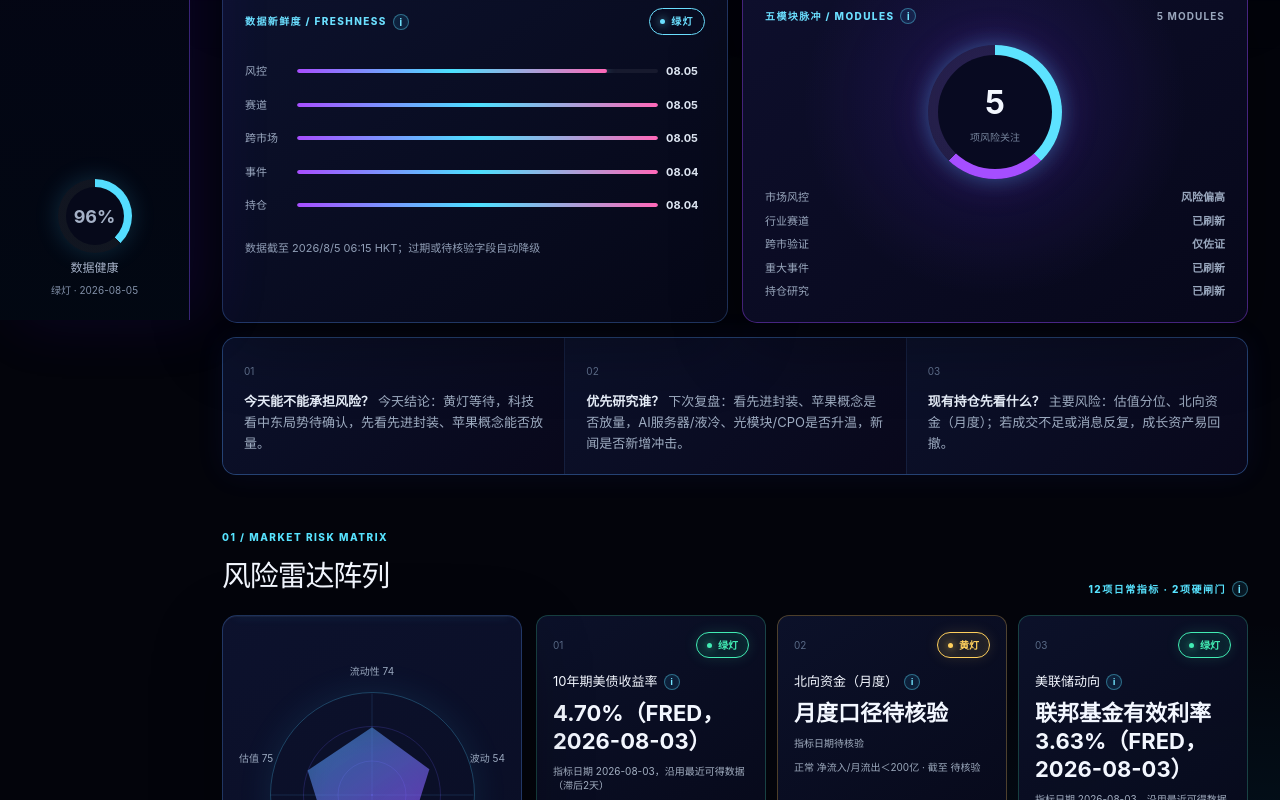
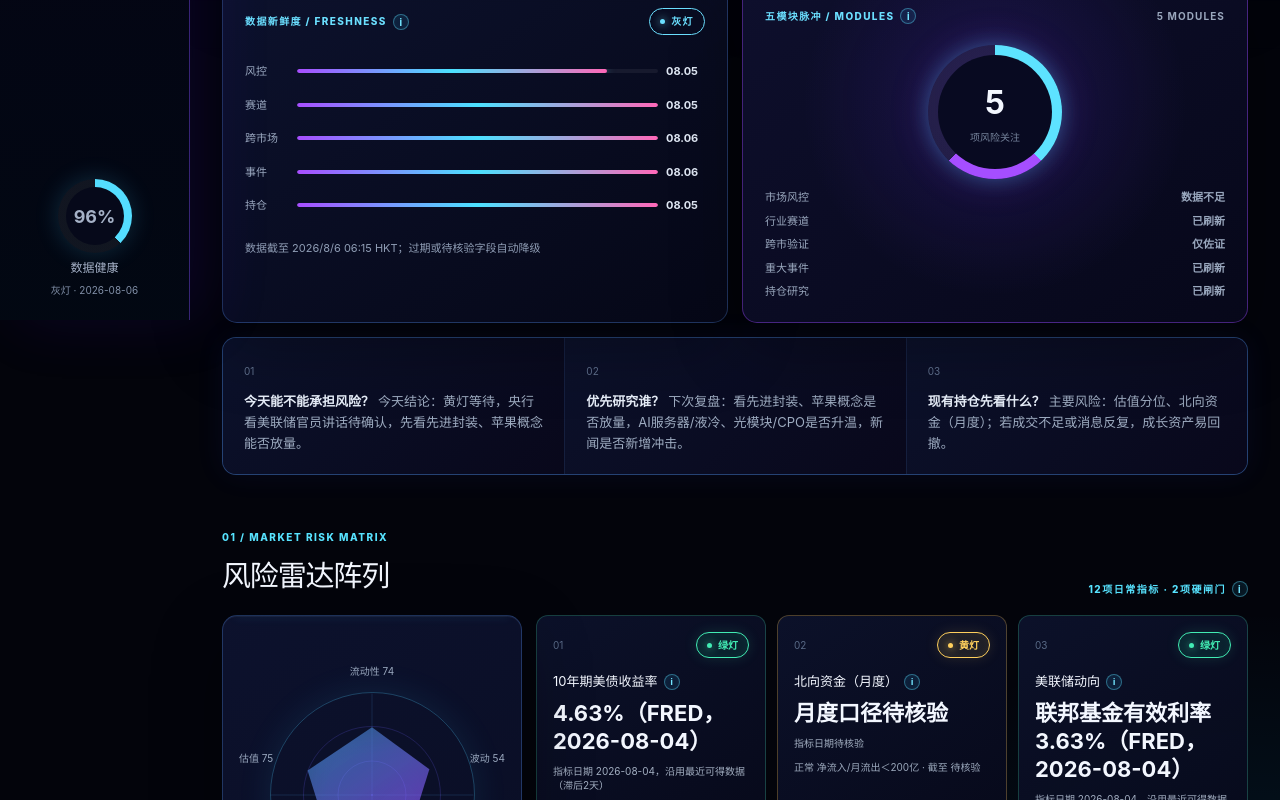
Before and after one commit to judebrisbylg-matthew/investment-market-dashboard, a Next.js app in the folder dashboard/: page / in a window 1280 px wide. Shown: the part 480-1280 px from the top of the page. Built offline with nearby package versions, Linux system fonts and the light colour scheme.

Commit message:
Update daily investment center dashboard

```diff
--- a/dashboard/app/dashboard-data.ts
+++ b/dashboard/app/dashboard-data.ts
@@ -1,10 +1,10 @@
 // Generated from data/market-data.json. Do not edit by hand.
 export const snapshot = {
-  "businessDate": "2026-08-05",
-  "generatedAt": "2026-08-05T07:18:02+08:00",
-  "asOf": "2026/8/5 06:15 HKT",
-  "marketGate": "风险偏高",
-  "dataHealth": "绿灯",
+  "businessDate": "2026-08-06",
+  "generatedAt": "2026-08-06T07:17:54+08:00",
+  "asOf": "2026/8/6 06:15 HKT",
+  "marketGate": "数据不足",
+  "dataHealth": "灰灯",
   "coverage": 96,
   "riskScore": 71,
   "lightCounts": {
@@ -14,13 +14,13 @@ export const snapshot = {
     "gray": 0
   },
   "daily": {
-    "asOf": "2026/8/5 06:15 HKT",
+    "asOf": "2026/8/6 06:15 HKT",
     "signal": "黄灯",
     "action": "等待",
-    "marketJudgement": "今天结论：黄灯等待，科技看中东局势待确认，先看先进封装、苹果概念能否放量。",
+    "marketJudgement": "今天结论：黄灯等待，央行看美联储官员讲话待确认，先看先进封装、苹果概念能否放量。",
     "positionAdvice": "仓位建议：维持中性偏谨慎，不追高，等主线确认。",
-    "needAction": "今日动作：盯先进封装、苹果概念成交/订单；基金看强项006751(AI/互联网)日涨8.97%，弱项100055(全球科技互联网)日跌0.39%。",
-    "actionReason": "不操作原因：估值分位、北向资金（月度）未转绿，科技看中东局势仍待确认。",
+    "needAction": "今日动作：盯先进封装、苹果概念成交/订单；基金看强项004432(有色金属)日涨5.20%，弱项007818(通信/设备)日涨0.75%。",
+    "actionReason": "不操作原因：估值分位、北向资金（月度）未转绿，央行看美联储官员讲话仍待确认。",
     "riskPoint": "主要风险：估值分位、北向资金（月度）；若成交不足或消息反复，成长资产易回撤。",
     "nextReview": "下次复盘：看先进封装、苹果概念是否放量，AI服务器/液冷、光模块/CPO是否升温，新闻是否新增冲击。"
   },
@@ -37,17 +37,17 @@ export const snapshot = {
     },
     {
       "name": "跨市场",
-      "date": "08.05",
+      "date": "08.06",
       "width": 100
     },
     {
       "name": "事件",
-      "date": "08.04",
+      "date": "08.06",
       "width": 100
     },
     {
       "name": "持仓",
-      "date": "08.04",
+      "date": "08.05",
       "width": 100
     }
   ],
@@ -55,8 +55,8 @@ export const snapshot = {
     {
       "code": "01",
       "name": "市场风控",
-      "state": "风险偏高",
-      "tone": "yellow",
+      "state": "数据不足",
+      "tone": "green",
       "desc": "5项预警"
     },
     {
@@ -93,11 +93,11 @@ export const snapshot = {
 export const risks = [
   [
     "10年期美债收益率",
-    "4.70%（FRED，2026-08-03）",
+    "4.63%（FRED，2026-08-04）",
     "green",
     "4.3% ~ 4.7%",
-    "指标日期 2026-08-03，沿用最近可得数据（滞后2天）",
-    "2026-08-03"
+    "指标日期 2026-08-04，沿用最近可得数据（滞后2天）",
+    "2026-08-04"
   ],
   [
     "北向资金（月度）",
@@ -109,74 +109,74 @@ export const risks = [
   ],
   [
     "美联储动向",
-    "联邦基金有效利率3.63%（FRED，2026-08-03）",
+    "联邦基金有效利率3.63%（FRED，2026-08-04）",
     "green",
     "维持利率不变，释放降息预期",
-    "指标日期 2026-08-03，沿用最近可得数据（滞后2天）",
-    "2026-08-03"
+    "指标日期 2026-08-04，沿用最近可得数据（滞后2天）",
+    "2026-08-04"
   ],
   [
     "美元指数",
-    "DXY约99.88（东方财富美元指数口径，2026年8月4日）",
+    "DXY约99.67（东方财富美元指数口径，2026年8月5日）",
     "green",
     "DXY < 103",
-    "指标日期 2026-08-04，沿用最近可得数据（滞后1天）",
+    "指标日期 2026-08-05，沿用最近可得数据（滞后1天）",
+    "2026-08-05"
+  ],
+  [
+    "实际利率",
+    "10年期TIPS实际利率2.40%（FRED，2026-08-04）",
+    "yellow",
+    "10Y TIPS < 2.2%",
+    "指标日期 2026-08-04，沿用最近可得数据（滞后2天）",
     "2026-08-04"
   ],
   [
-    "实际利率",
-    "10年期TIPS实际利率2.43%（FRED，2026-08-03）",
-    "yellow",
-    "10Y TIPS < 2.2%",
-    "指标日期 2026-08-03，沿用最近可得数据（滞后2天）",
-    "2026-08-03"
-  ],
-  [
     "信用利差",
-    "美国高收益债OAS 2.78%（FRED，2026-08-03）",
+    "美国高收益债OAS 2.73%（FRED，2026-08-04）",
     "green",
     "高收益OAS < 3.5%",
-    "指标日期 2026-08-03，沿用最近可得数据（滞后2天）",
-    "2026-08-03"
+    "指标日期 2026-08-04，沿用最近可得数据（滞后2天）",
+    "2026-08-04"
   ],
   [
     "VIX",
-    "VIX 15.86（FRED，2026-08-03）",
+    "VIX 16.50（FRED，2026-08-04）",
     "green",
     "< 18",
-    "指标日期 2026-08-03，沿用最近可得数据（滞后2天）",
-    "2026-08-03"
+    "指标日期 2026-08-04，沿用最近可得数据（滞后2天）",
+    "2026-08-04"
   ],
   [
     "全球流动性",
     "美联储总资产6.738万亿美元，周变动-9.2亿美元（FRED，2026-07-29）",
     "yellow",
     "主要央行流动性企稳/扩张",
-    "指标日期 2026-07-29，沿用最近可得数据（滞后7天）",
+    "指标日期 2026-07-29，沿用最近可得数据（滞后8天）",
     "2026-07-29"
   ],
   [
     "A股成交额",
-    "沪深两市成交约2.21万亿元（东方财富指数口径，2026年8月4日）",
+    "沪深两市成交约2.66万亿元（东方财富指数口径，2026年8月5日）",
     "green",
     ">1.0万亿",
-    "指标日期 2026-08-04，沿用最近可得数据（滞后1天）",
-    "2026-08-04"
+    "指标日期 2026-08-05，沿用最近可得数据（滞后1天）",
+    "2026-08-05"
   ],
   [
     "港股成交额",
-    "恒生指数成分成交约2578亿港元（非港股全市场口径，2026年8月4日）",
+    "恒生指数成分成交约2780亿港元（非港股全市场口径，2026年8月5日）",
     "yellow",
     ">1500亿港元",
-    "指标日期 2026-08-04，沿用最近可得数据（滞后1天）",
-    "2026-08-04"
+    "指标日期 2026-08-05，沿用最近可得数据（滞后1天）",
+    "2026-08-05"
   ],
   [
     "行业轮动强弱",
     "A股前3赛道：先进封装、苹果概念、AI芯片/半导体；平均研究分95.0",
     "green",
     "主线清晰且扩散",
-    "指标日期 2026-08-05，今日可用",
+    "指标日期 2026-08-05，沿用最近可得数据（滞后1天）",
     "2026-08-05"
   ],
   [
@@ -199,7 +199,7 @@ export const sectors = [
     "hf": 9,
     "value": 4,
     "research": "green",
-    "execute": "green",
+    "execute": "gray",
     "risk": "板块涨跌、上涨家数占比、主力净流入、成交活跃度、新闻催化",
     "operation": "继续观察",
     "proxy": "五因子为公开字段透明代理，并非真实资金流或PE。"
@@ -213,7 +213,7 @@ export const sectors = [
     "hf": 8,
     "value": 4,
     "research": "green",
-    "execute": "green",
+    "execute": "gray",
     "risk": "板块涨跌、上涨家数占比、主力净流入、成交活跃度、新闻催化",
     "operation": "继续观察",
     "proxy": "五因子为公开字段透明代理，并非真实资金流或PE。"
@@ -227,7 +227,7 @@ export const sectors = [
     "hf": 10,
     "value": 2,
     "research": "green",
-    "execute": "green",
+    "execute": "gray",
     "risk": "美股芯片、费半、AI链成交额、云厂Capex、先进封装和HBM订单",
     "operation": "止盈跟踪",
     "proxy": "五因子为公开字段透明代理，并非真实资金流或PE。"
@@ -241,7 +241,7 @@ export const sectors = [
     "hf": 3,
     "value": 3,
     "research": "green",
-    "execute": "green",
+    "execute": "gray",
     "risk": "美光指引、DRAM/NAND价格、HBM供需、国产存储成交额",
     "operation": "止盈跟踪",
     "proxy": "五因子为公开字段透明代理，并非真实资金流或PE。"
@@ -255,7 +255,7 @@ export const sectors = [
     "hf": 5,
     "value": 4,
     "research": "green",
-    "execute": "green",
+    "execute": "gray",
     "risk": "板块涨跌、上涨家数占比、主力净流入、成交活跃度、新闻催化",
     "operation": "继续观察",
     "proxy": "五因子为公开字段透明代理，并非真实资金流或PE。"
@@ -269,7 +269,7 @@ export const sectors = [
     "hf": 1,
     "value": 4,
     "research": "green",
-    "execute": "green",
+    "execute": "gray",
     "risk": "服务器订单、液冷招标、云厂Capex、电力配套",
     "operation": "继续观察",
     "proxy": "五因子为公开字段透明代理，并非真实资金流或PE。"
@@ -283,7 +283,7 @@ export const sectors = [
     "hf": 1,
     "value": 4,
     "research": "green",
-    "execute": "green",
+    "execute": "gray",
     "risk": "800G/1.6T订单、云厂资本开支、光模块毛利率",
     "operation": "止盈跟踪",
     "proxy": "五因子为公开字段透明代理，并非真实资金流或PE。"
@@ -297,7 +297,7 @@ export const sectors = [
     "hf": 0,
     "value": 3,
     "research": "green",
-    "execute": "green",
+    "execute": "gray",
     "risk": "交换机订单、PCB毛利率、高速铜连接订单、服务器出货",
     "operation": "止盈跟踪",
     "proxy": "五因子为公开字段透明代理，并非真实资金流或PE。"
@@ -311,7 +311,7 @@ export const sectors = [
     "hf": 10,
     "value": 5,
     "research": "green",
-    "execute": "green",
+    "execute": "gray",
     "risk": "AI手机/眼镜销量、苹果链订单、端侧AI渗透率",
     "operation": "继续观察",
     "proxy": "五因子为公开字段透明代理，并非真实资金流或PE。"
@@ -325,7 +325,7 @@ export const sectors = [
     "hf": 0,
     "value": 4,
     "research": "yellow",
-    "execute": "yellow",
+    "execute": "gray",
     "risk": "板块涨跌、上涨家数占比、主力净流入、成交活跃度、新闻催化",
     "operation": "继续观察",
     "proxy": "五因子为公开字段透明代理，并非真实资金流或PE。"
@@ -334,22 +334,31 @@ export const sectors = [
 
 export const events = [
   {
-    "title": "中东与地缘风险仍在扰动市场，原油、黄金和风险偏好需要重点跟踪",
-    "priority": 9,
+    "title": "美联储政策与利率预期再受关注，市场等待官员表态和收益率确认",
+    "priority": 11,
+    "direction": 0,
+    "confidence": "中高",
+    "source": "美国财经电视台",
+    "date": "2026/8/6",
+    "watch": "美联储官员讲话、10年期美债收益率、实际利率、美元指数、黄金和纳指表现"
+  },
+  {
+    "title": "人工智能和半导体仍是市场主线，但高估值与拥挤交易需要财报验证",
+    "priority": 7,
     "direction": 1,
     "confidence": "中高",
     "source": "公开新闻聚合源",
-    "date": "2026/8/3",
-    "watch": "中东局势、原油运输、布伦特油价、黄金价格、美元指数和军工板块表现"
+    "date": "2026/8/5",
+    "watch": "费半指数、英伟达链条、云厂资本开支、芯片订单、毛利率和成交额"
   },
   {
-    "title": "美联储政策与利率预期再受关注，市场等待官员表态和收益率确认",
-    "priority": 7,
+    "title": "中东与地缘风险仍在扰动市场，原油、黄金和风险偏好需要重点跟踪",
+    "priority": 6,
     "direction": 0,
     "confidence": "中高",
-    "source": "美国财经电视台",
-    "date": "2026/8/4",
-    "watch": "美联储官员讲话、10年期美债收益率、实际利率、美元指数、黄金和纳指表现"
+    "source": "公开新闻聚合源",
+    "date": "2026/8/6",
+    "watch": "中东局势、原油运输、布伦特油价、黄金价格、美元指数和军工板块表现"
   },
   {
     "title": "油价与能源供给变量继续影响通胀预期，资源品和风险偏好需同步观察",
@@ -357,8 +366,17 @@ export const events = [
     "direction": 1,
     "confidence": "中高",
     "source": "公开新闻聚合源",
-    "date": "2026/8/3",
+    "date": "2026/8/6",
     "watch": "布伦特油价、美国原油库存、产油国政策、通胀预期、航空和化工板块"
+  },
+  {
+    "title": "贸易和关税变量继续影响制造业利润，订单、成本和供应链风险需跟踪",
+    "priority": 6,
+    "direction": 0,
+    "confidence": "中高",
+    "source": "美国财经电视台",
+    "date": "2026/8/6",
+    "watch": "关税政策、制造业订单、企业毛利率、出口数据、汽车和工业品板块"
   },
   {
     "title": "中国资产仍受政策、盈利和资金流共同影响，科技制造方向更值得跟踪",
@@ -368,24 +386,6 @@ export const events = [
     "source": "公开新闻聚合源",
     "date": "2026/8/4",
     "watch": "A股成交额、港股成交额、南向资金、人民币汇率、政策表态和科技制造板块"
-  },
-  {
-    "title": "人工智能和半导体仍是市场主线，但高估值与拥挤交易需要财报验证",
-    "priority": 5,
-    "direction": 1,
-    "confidence": "中高",
-    "source": "公开新闻聚合源",
-    "date": "2026/8/3",
-    "watch": "费半指数、英伟达链条、云厂资本开支、芯片订单、毛利率和成交额"
-  },
-  {
-    "title": "贸易和关税变量继续影响制造业利润，订单、成本和供应链风险需跟踪",
-    "priority": 5,
-    "direction": 0,
-    "confidence": "中高",
-    "source": "美国财经电视台",
-    "date": "2026/8/4",
-    "watch": "关税政策、制造业订单、企业毛利率、出口数据、汽车和工业品板块"
   },
   {
     "title": "人工智能终端和消费电子催化升温，真实销量和供应链订单是关键",
@@ -442,14 +442,14 @@ export const stocks = [
     "code": "002837",
     "name": "英维克",
     "sector": "电力/数据中心能源",
-    "signal": "red",
-    "direction": "转弱",
+    "signal": "yellow",
+    "direction": "中性观察",
     "watch": "能否放量站回20日线并连续2日强于沪深300",
-    "latestPrice": 49.43,
-    "day": 6.42,
-    "fiveDay": -10.34,
-    "marketDate": "2026-08-04",
-    "risk": "高"
+    "latestPrice": 52.33,
+    "day": 5.87,
+    "fiveDay": -0.11,
+    "marketDate": "2026-08-05",
+    "risk": "中"
   },
   {
     "code": "002555",
@@ -458,10 +458,10 @@ export const stocks = [
     "signal": "green",
     "direction": "偏强",
     "watch": "游戏ETF与个股是否同步放量、连续强于沪深300",
-    "latestPrice": 20.18,
-    "day": 0.95,
-    "fiveDay": 9.91,
-    "marketDate": "2026-08-04",
+    "latestPrice": 20.23,
+    "day": 0.25,
+    "fiveDay": 5.47,
+    "marketDate": "2026-08-05",
     "risk": "低"
   }
 ] as const;
@@ -471,132 +471,132 @@ export const funds = [
     "code": "012733",
     "name": "易方达中证人工智能主题ETF联接A",
     "sector": "AI/半导体",
-    "day": 5.52,
-    "week": 1.99,
+    "day": 1.47,
+    "week": 3.75,
     "risk": "高",
-    "decision": "观察等待",
-    "direction": "AI/半导体短线涨幅较快，先看持续性和回撤，不追高。 净值日期 2026-08-04，沿用最近可得数据（滞后1天）；数据源：东方财富基金历史净值API。",
-    "date": "2026-08-04"
+    "decision": "继续观察",
+    "direction": "AI/半导体短线修复，但仍需要验证趋势延续。 净值日期 2026-08-05，沿用最近可得数据（滞后1天）；数据源：东方财富基金历史净值API。",
+    "date": "2026-08-05"
   },
   {
     "code": "100055",
     "name": "富国全球科技互联网股票(QDII)A",
     "sector": "全球科技互联网",
-    "day": -0.39,
-    "week": -0.86,
+    "day": 1.96,
+    "week": 6.8,
     "risk": "中高",
-    "decision": "观察等待",
-    "direction": "全球科技互联网信号不够强，维持观察。 净值日期 2026-08-03，沿用最近可得数据（滞后2天）；数据源：东方财富基金历史净值API。",
-    "date": "2026-08-03"
+    "decision": "继续观察",
+    "direction": "全球科技互联网短线修复，但仍需要验证趋势延续。 净值日期 2026-08-04，沿用最近可得数据（滞后2天）；数据源：东方财富基金历史净值API。",
+    "date": "2026-08-04"
   },
   {
     "code": "006751",
     "name": "富国互联科技股票A",
     "sector": "AI/互联网",
-    "day": 8.97,
-    "week": 0.18,
+    "day": 3.38,
+    "week": 4.4,
     "risk": "中高",
-    "decision": "观察等待",
-    "direction": "AI/互联网短线涨幅较快，先看持续性和回撤，不追高。 净值日期 2026-08-04，沿用最近可得数据（滞后1天）；数据源：东方财富基金历史净值API。",
-    "date": "2026-08-04"
+    "decision": "继续观察",
+    "direction": "AI/互联网短线修复，但仍需要验证趋势延续。 净值日期 2026-08-05，沿用最近可得数据（滞后1天）；数据源：东方财富基金历史净值API。",
+    "date": "2026-08-05"
   },
   {
     "code": "014344",
     "name": "鹏华中证500指数增强A",
     "sector": "A股宽基",
-    "day": 2.54,
-    "week": 2.95,
+    "day": 2.69,
+    "week": 4.14,
     "risk": "中",
     "decision": "继续观察",
-    "direction": "A股宽基短线修复，但仍需要验证趋势延续。 净值日期 2026-08-04，沿用最近可得数据（滞后1天）；数据源：东方财富基金历史净值API。",
-    "date": "2026-08-04"
+    "direction": "A股宽基短线修复，但仍需要验证趋势延续。 净值日期 2026-08-05，沿用最近可得数据（滞后1天）；数据源：东方财富基金历史净值API。",
+    "date": "2026-08-05"
   },
   {
     "code": "007818",
     "name": "国泰中证全指通信设备ETF联接C",
     "sector": "通信/设备",
-    "day": 8.55,
-    "week": 6.18,
+    "day": 0.75,
+    "week": 6.31,
     "risk": "高",
-    "decision": "观察等待",
-    "direction": "通信/设备短线涨幅较快，先看持续性和回撤，不追高。 净值日期 2026-08-04，沿用最近可得数据（滞后1天）；数据源：东方财富基金历史净值API。",
-    "date": "2026-08-04"
+    "decision": "继续观察",
+    "direction": "通信/设备短线修复，但仍需要验证趋势延续。 净值日期 2026-08-05，沿用最近可得数据（滞后1天）；数据源：东方财富基金历史净值API。",
+    "date": "2026-08-05"
   },
   {
     "code": "013180",
     "name": "广发国证新能源车电池ETF联接C",
     "sector": "新能源车/电池",
-    "day": 0.88,
-    "week": 1.85,
+    "day": 2.36,
+    "week": 3.04,
     "risk": "中",
     "decision": "继续观察",
-    "direction": "新能源车/电池短线修复，但仍需要验证趋势延续。 净值日期 2026-08-04，沿用最近可得数据（滞后1天）；数据源：东方财富基金历史净值API。",
-    "date": "2026-08-04"
+    "direction": "新能源车/电池短线修复，但仍需要验证趋势延续。 净值日期 2026-08-05，沿用最近可得数据（滞后1天）；数据源：东方财富基金历史净值API。",
+    "date": "2026-08-05"
   },
   {
     "code": "004432",
     "name": "南方有色金属ETF联接A",
     "sector": "有色金属",
-    "day": 1.37,
-    "week": 3.62,
+    "day": 5.2,
+    "week": 7.29,
     "risk": "中高",
-    "decision": "继续观察",
-    "direction": "有色金属短线修复，但仍需要验证趋势延续。 净值日期 2026-08-04，沿用最近可得数据（滞后1天）；数据源：东方财富基金历史净值API。",
-    "date": "2026-08-04"
+    "decision": "观察等待",
+    "direction": "有色金属短线涨幅较快，先看持续性和回撤，不追高。 净值日期 2026-08-05，沿用最近可得数据（滞后1天）；数据源：东方财富基金历史净值API。",
+    "date": "2026-08-05"
   },
   {
     "code": "519704",
     "name": "交银先进制造混合A",
     "sector": "先进制造",
-    "day": 2.33,
-    "week": 2.04,
+    "day": 1.29,
+    "week": 1.67,
     "risk": "中",
     "decision": "继续观察",
-    "direction": "先进制造短线修复，但仍需要验证趋势延续。 净值日期 2026-08-04，沿用最近可得数据（滞后1天）；数据源：东方财富基金历史净值API。",
-    "date": "2026-08-04"
+    "direction": "先进制造短线修复，但仍需要验证趋势延续。 净值日期 2026-08-05，沿用最近可得数据（滞后1天）；数据源：东方财富基金历史净值API。",
+    "date": "2026-08-05"
   },
   {
     "code": "018125",
     "name": "永赢先进制造智选混合发起C",
     "sector": "先进制造",
-    "day": 1.54,
-    "week": 4.51,
+    "day": 2.42,
+    "week": 8.73,
     "risk": "高",
     "decision": "继续观察",
-    "direction": "先进制造短线修复，但仍需要验证趋势延续。 净值日期 2026-08-04，沿用最近可得数据（滞后1天）；数据源：东方财富基金历史净值API。",
-    "date": "2026-08-04"
+    "direction": "先进制造短线修复，但仍需要验证趋势延续。 净值日期 2026-08-05，沿用最近可得数据（滞后1天）；数据源：东方财富基金历史净值API。",
+    "date": "2026-08-05"
   },
   {
     "code": "011103",
     "name": "天弘中证光伏产业指数C",
     "sector": "光伏产业",
-    "day": 1.4,
-    "week": 3.59,
+    "day": 1.58,
+    "week": 4.74,
     "risk": "高",
     "decision": "继续观察",
-    "direction": "光伏产业短线修复，但仍需要验证趋势延续。 净值日期 2026-08-04，沿用最近可得数据（滞后1天）；数据源：东方财富基金历史净值API。",
-    "date": "2026-08-04"
+    "direction": "光伏产业短线修复，但仍需要验证趋势延续。 净值日期 2026-08-05，沿用最近可得数据（滞后1天）；数据源：东方财富基金历史净值API。",
+    "date": "2026-08-05"
   },
   {
     "code": "025856",
     "name": "华夏中证电网设备主题ETF发起式联接A",
     "sector": "电网设备",
-    "day": 1.91,
-    "week": 4.07,
+    "day": 2.19,
+    "week": 4.82,
     "risk": "中高",
     "decision": "继续观察",
-    "direction": "电网设备短线修复，但仍需要验证趋势延续。 净值日期 2026-08-04，沿用最近可得数据（滞后1天）；数据源：东方财富基金历史净值API。",
-    "date": "2026-08-04"
+    "direction": "电网设备短线修复，但仍需要验证趋势延续。 净值日期 2026-08-05，沿用最近可得数据（滞后1天）；数据源：东方财富基金历史净值API。",
+    "date": "2026-08-05"
   },
   {
     "code": "018896",
     "name": "易方达消费电子ETF联接A",
     "sector": "消费电子",
-    "day": 4.94,
-    "week": -2.42,
+    "day": 4.53,
+    "week": 2.74,
     "risk": "中高",
     "decision": "观察等待",
-    "direction": "消费电子短线涨幅较快，先看持续性和回撤，不追高。 净值日期 2026-08-04，沿用最近可得数据（滞后1天）；数据源：东方财富基金历史净值API。",
-    "date": "2026-08-04"
+    "direction": "消费电子短线涨幅较快，先看持续性和回撤，不追高。 净值日期 2026-08-05，沿用最近可得数据（滞后1天）；数据源：东方财富基金历史净值API。",
+    "date": "2026-08-05"
   }
 ] as const;
```
Also changed, not shown: 2 other files (tests, documents, lock files or other folders).
